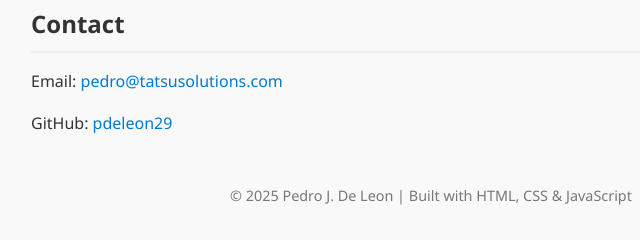
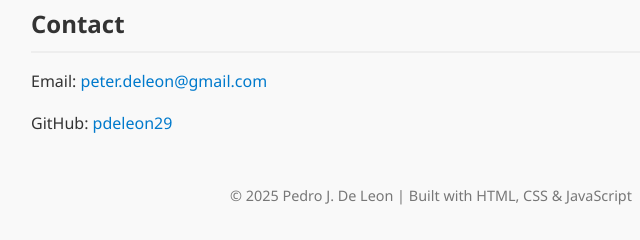
Before and after one commit to pdeleon29/pdeleon29.github.io, a plain HTML site: page index.html in a window 1280 px wide. Shown: the part 1049-1289 px from the top of the page, 209-849 px from the left. Drawn offline with Linux system fonts and the light colour scheme.

Commit message:
Update index.html

```diff
--- a/index.html
+++ b/index.html
@@ -98,7 +98,7 @@
 
   <section>
     <h2>Contact</h2>
-    <p>Email: <a href="mailto:pedro@tatsusolutions.com">pedro@tatsusolutions.com</a></p>
+    <p>Email: <a href="mailto:peter.deleon@gmail.com">peter.deleon@gmail.com</a></p>
     <p>GitHub: <a href="https://github.com/pdeleon29" target="_blank">pdeleon29</a></p>
   </section>
 
```
